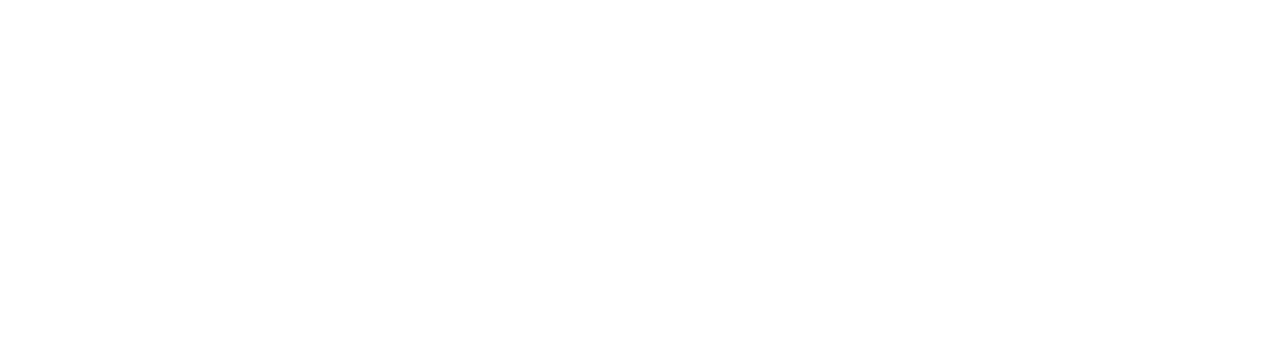
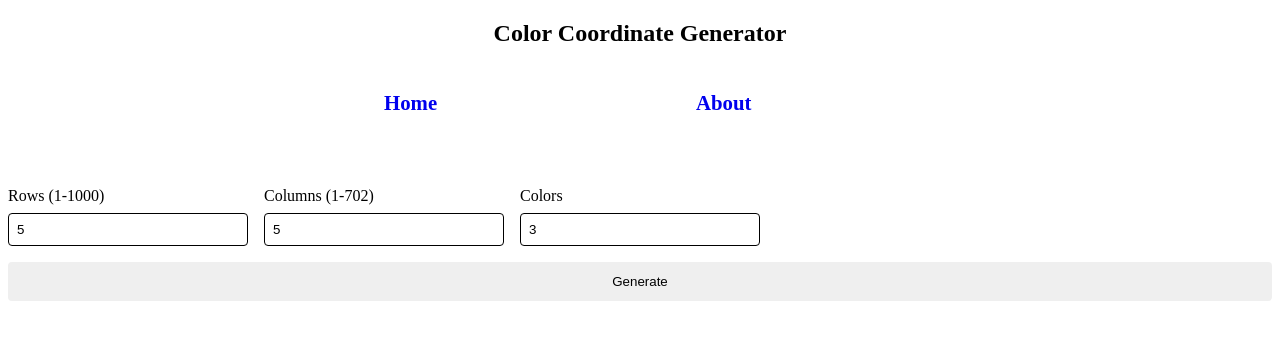
Before and after one commit to HridayaB/hridaya-app, an Angular app: page /color-coordinate in a window 1280 px wide. Before the commit this address led to /. Shown: the top 340 px of the page. Built offline with nearby package versions, Linux system fonts and the light colour scheme.

Commit message:
Added to color-coordinate skeleton

```diff
--- a/src/about/about.component.html
+++ b/src/about/about.component.html
@@ -19,8 +19,10 @@
 
         <a
             routerLink="/color"
+            href="http://boise.cs.colostate.edu:4260/color-coordinate"
             class="nav-button color-button"
             aria-label="Navigate to Color Coordinate Generator"
+            target="_self"
         >
             <div class="button-content">
                 <h3>Color Coordinate</h3>
--- a/src/app/app.routes.ts
+++ b/src/app/app.routes.ts
@@ -1,9 +1,11 @@
 import { Routes } from '@angular/router';
 import { HomeComponent } from '../home/home.component';
 import { AboutComponent } from '../about/about.component';
+import { ColorCoordinateGenerationComponent } from '../color/color_coordinate_generation.component';
 
 export const routes: Routes = [
     { path: '', redirectTo: 'home', pathMatch: 'full' },
     { path: 'home', component: HomeComponent },
-    { path: 'about', component: AboutComponent}
+    { path: 'about', component: AboutComponent},
+    { path: 'color-coordinate', component: ColorCoordinateGenerationComponent}
   ];
--- a/src/color/color_coordinate_generation.component.css
+++ b/src/color/color_coordinate_generation.component.css
@@ -0,0 +1,86 @@
+.color-coordinate-container {
+    max-width: 800px;
+    margin: 0 auto;
+    padding: 2rem;
+}
+
+.color-header {
+    text-align: center;
+    /*Add color*/
+}
+
+.form-container {
+    display: grid;
+    grid-template-columns: repeat(auto-fit, minmax(200px, 1fr));
+    gap: 1rem;
+    margin: 2rem 0;
+}
+
+.form-group {
+    display: flex;
+    flex-direction: column;
+}
+
+label {
+    margin-bottom: 0.5rem;
+    font-weight: 500;
+}
+
+input {
+    padding: 0.5rem;
+    border: 1px solid;
+    border-radius: 4px;
+}
+
+.generate-button {
+    grid-column: 1 / -1;
+    padding: 0.75rem;
+    border: none;
+    border-radius: 4px;
+    cursor: pointer;
+    /*Add color and background color*/
+}
+
+.color-options {
+    margin-top: 2rem;
+}
+
+.color-box {
+    display: inline-block;
+    width: 50px;
+    height: 50px;
+    margin: 0.5rem;
+    border: 1px solid;
+}
+
+.navigation-buttons {
+    display: flex;
+    gap: 2rem;
+    margin-bottom: 3rem;
+    order: 1;
+    flex-wrap: wrap;
+    justify-content: center;
+}
+
+.nav-button {
+    padding: 1.5rem 2.5rem;
+    border-radius: 8px;
+    text-decoration: none;
+    transition: all 0.3s ease;
+    min-width: 200px;
+}
+
+.button-content h3 {
+    margin: 0;
+    font-size: 1.3rem;
+}
+
+.home-button:hover {
+    transform: translateY(-3px);
+    /*Add color*/
+}
+
+.about-button:hover {
+    transform: translateY(-3px);
+    /*Add color*/
+}
--- a/src/color/color_coordinate_generation.component.html
+++ b/src/color/color_coordinate_generation.component.html
@@ -0,0 +1,53 @@
+<section class="color-coordinator-container">
+    <header class="color-header">
+        <h1>Color Coordinate Generator</h1>
+    </header>
+
+    <div class="navigation-buttons">
+        <a
+            routerLink="/home"
+            href="http://boise.cs.colostate.edu:4260/home"
+            class="nav-button home-button"
+            aria-label="Navigate to Home Page"
+            target="_self"
+        >
+            <div class="button-content">
+                <h3>Home</h3>
+            </div>
+        </a>
+
+        <a
+            routerLink="/about"
+            href="http://boise.cs.colostate.edu:4260/about"
+            class="nav-button about-button"
+            aria-label="Navigate to About Page"
+            target="_self"
+        >
+            <div class="button-content">
+                <h3>About</h3>
+            </div>
+        </a>
+    </div>
+
+    <form [formGroup]="coordinateForm" (ngSubmit)="onSubmit()" class="form-container">
+        <div class="form-group">
+            <label for="rows">Rows (1-1000)</label>
+            <input type="number" formControlName="rows" min="1" max="1000">
+        </div>
+        <div class="form-group">
+            <label for="columns">Columns (1-702)</label>
+            <input type="number" formControlName="columns" min="1" max="702">
+        </div>
+        <div class="form-group">
+            <label for="colors">Colors</label>
+            <input type="number" formControlName="colors" min="1" max="10">
+        </div>
+
+        <button type="submit" class="generate-button">Generate</button>
+    </form>
+
+    <div *ngIf="colorOptions.length > 0" class="color-options">
+        <h3>Selected Colors</h3>
+        <div class="color-box" *ngFor="let color of colorOptions" [style.background]="color"></div>
+    </div>
+</section>
--- a/src/color/color_coordinate_generation.component.ts
+++ b/src/color/color_coordinate_generation.component.ts
@@ -1,26 +1,34 @@
 import { Component } from '@angular/core'
-import { FormBuilder, FormGroup, Validators } from '@angular/forms';
+import { FormBuilder, FormGroup, Validators, ReactiveFormsModule } from '@angular/forms';
+import { CommonModule } from '@angular/common';
 
 @Component({
     selector: 'app-color-coordinate-generation',
-    templateUrl: './color-coordinate-generation.component.html',
-    styleUrls: ['./color-coordinate-generation.component.css']
+    imports: [CommonModule, ReactiveFormsModule],
+    templateUrl: './color_coordinate_generation.component.html',
+    styleUrl: './color_coordinate_generation.component.css'
 })
 export class ColorCoordinateGenerationComponent {
     coordinateForm: FormGroup;
+    showTables = false;
+    colorOptions: any[] = [];
+    colorPalette = ['red', 'orange', 'yellow', 'green', 'blue', 'purple', 'gray', 'brown', 'black', 'teal'];
+    columnHeaders: string[] = [];
+    rowIndices: number[] = [];
+    selectedColorIndex = 0;
 
     constructor(private fb: FormBuilder) {
         this.coordinateForm = this.fb.group({
             rows: [
-                null,
+                5,
                 [Validators.required, Validators.min(1), Validators.max(1000)]
             ],
             columns: [
-                null,
+                5,
                 [Validators.required, Validators.min(1), Validators.max(702)]
             ],
             colors: [
-                null,
+                3,
                 [Validators.required, Validators.min(1), Validators.max(10)]
             ]
         });
@@ -39,6 +47,57 @@
     }
 
     onSubmit() {
-        //TODO: use the sizes for a table
+        if (this.coordinateForm.invalid) {
+            return;
+        }
+
+        this.showTables = true;
+        this.generateColorSelectionTable();
+        this.generatePaintingTable();
+    }
+
+    private generateColorSelectionTable() {
+        const numColors = this.coordinateForm.value.colors;
+        this.colorOptions = [];
+
+        for (let i = 0; i < numColors; i++) {
+            this.colorOptions.push({
+                selected: i === 0,
+                color: this.colorPalette[i % this.colorPalette.length]
+            });
+        }
+    }
+
+    private generatePaintingTable() {
+        const numRows = this.coordinateForm.value.rows;
+        const numColumns = this.coordinateForm.value.columns;
+
+        this.columnHeaders = [''];
+        for (let i = 0; i < numColumns; i++) {
+            this.columnHeaders.push(this.getExcelColumnName(1));
+        }
+
+        this.rowIndices = Array.from({ length: numRows }, (_, i) => i + 1);
+    }
+
+    private getExcelColumnName(num: number): string {
+        let columnName = '';
+        while (num > 0) {
+            const remainder = (num - 1) % 26;
+            columnName = String.fromCharCode(65 + remainder) + columnName;
+            num = Math.floor((num - remainder) / 26);
+        }
+        return columnName;
+    }
+
+    selectColor(index: number) {
+        this.selectedColorIndex = index;
+        this.colorOptions.forEach((opt, i) => {
+            opt.selected = i === index;
+        });
+    }
+
+    printPage() {
+        window.print();
     }
 }
--- a/src/home/home.component.html
+++ b/src/home/home.component.html
@@ -17,8 +17,10 @@
         </a>
         <a
             routerLink="/color"
+            href="http://boise.cs.colostate.edu:4260/color-coordinate"
             class="nav-button color-button"
             aria-label="Navigate to Color Coordinate Generator"
+            target="_self"
         >
             <div class="button-content">
                 <h3>Color Coordinate</h3>
```
